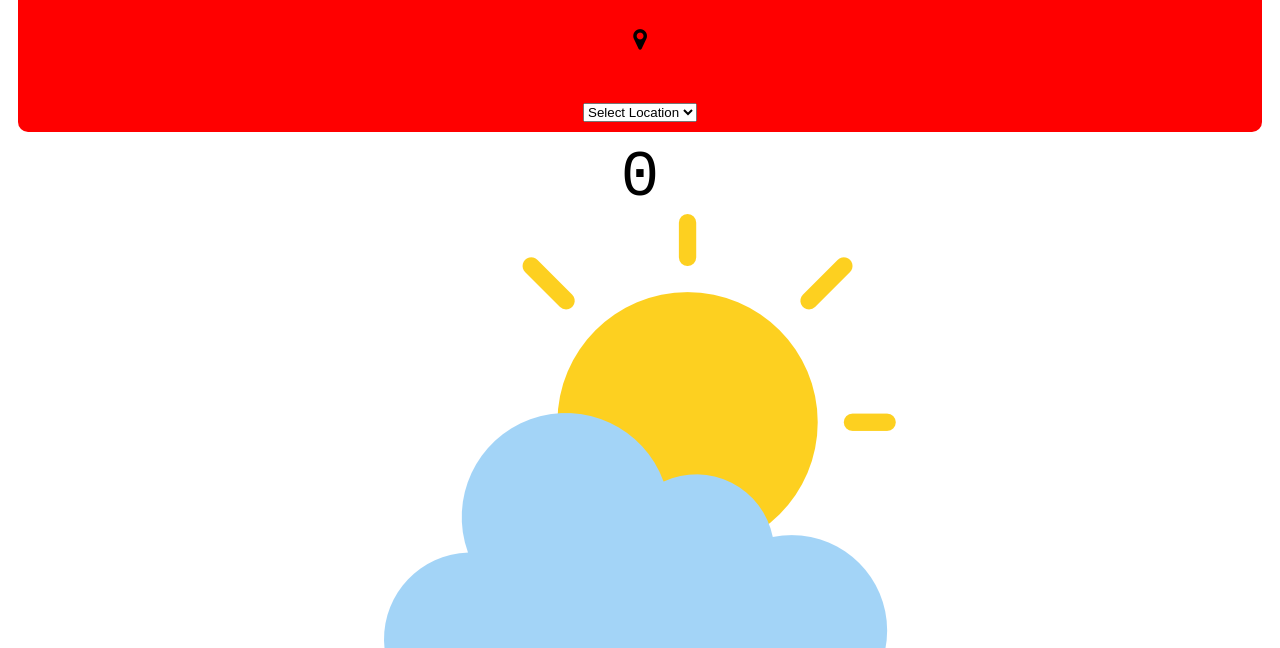
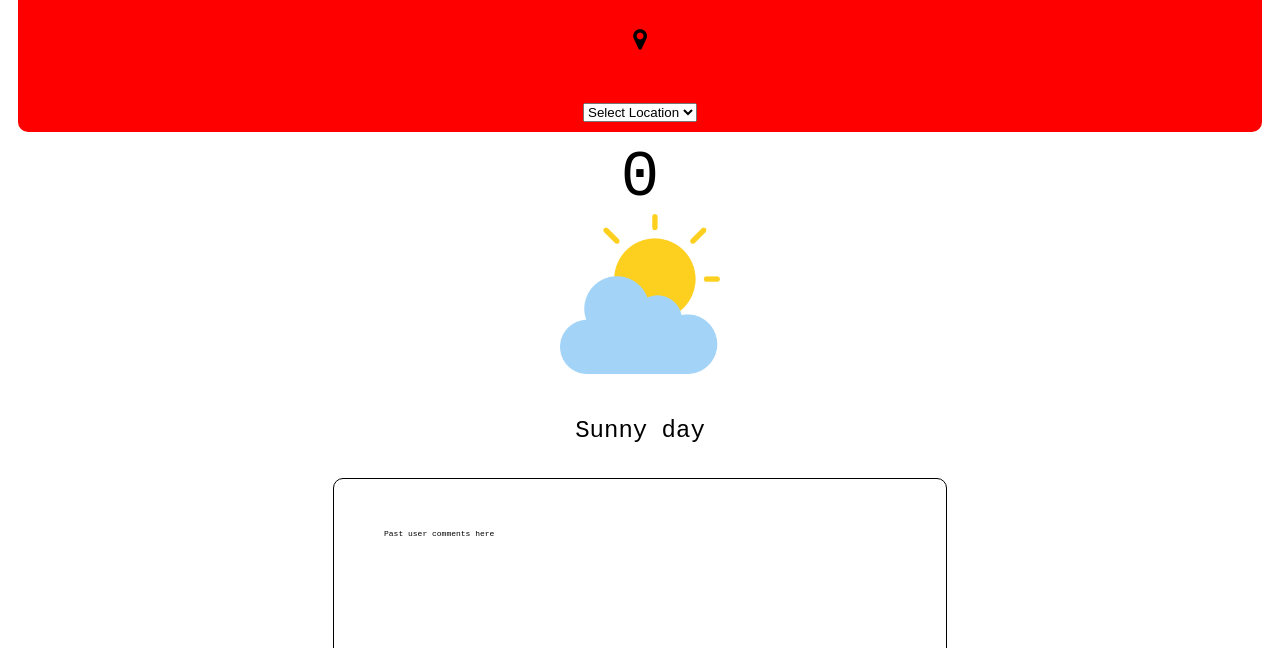
Before and after one commit to KatyaSenior/WeatherApp, a website built with Vite: page client/index.html in a window 1280 px wide. Shown: the part 152-800 px from the top of the page. Built offline with nearby package versions, Linux system fonts and the light colour scheme.

Commit message:
fixedimgSizeBug

```diff
--- a/client/style.css
+++ b/client/style.css
@@ -31,8 +31,8 @@ main {
   height: 1vh;
 }
 
-#weather-icon > img {
-  max-height: 10vh;
+#weather-icon {
+  max-height: 20vh;
 }
 
 #weather-description {
@@ -93,6 +93,7 @@ footer {
 }
 
 .daySunBG {
+  background-image: ;
 }
 
 .nightSunBG {
```
